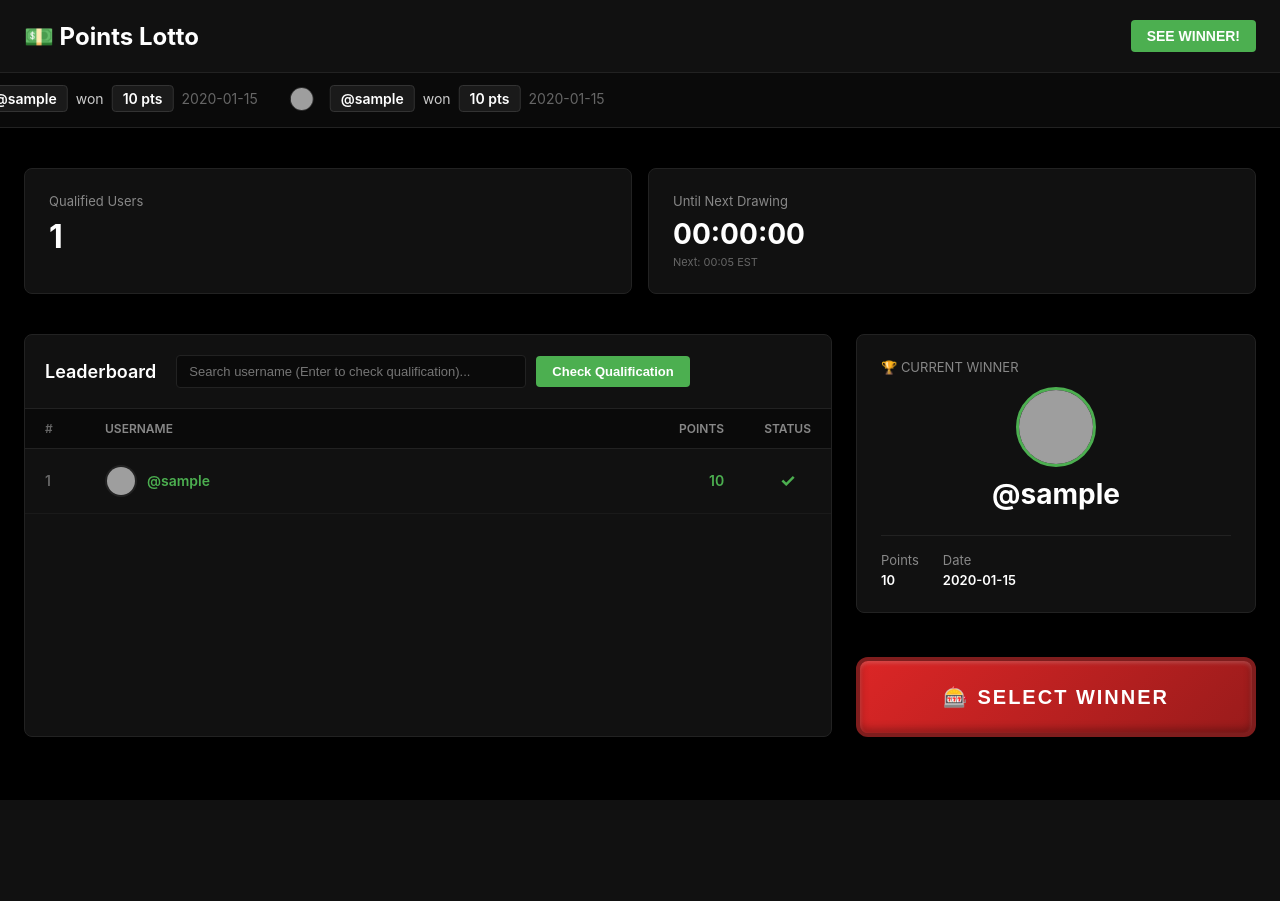
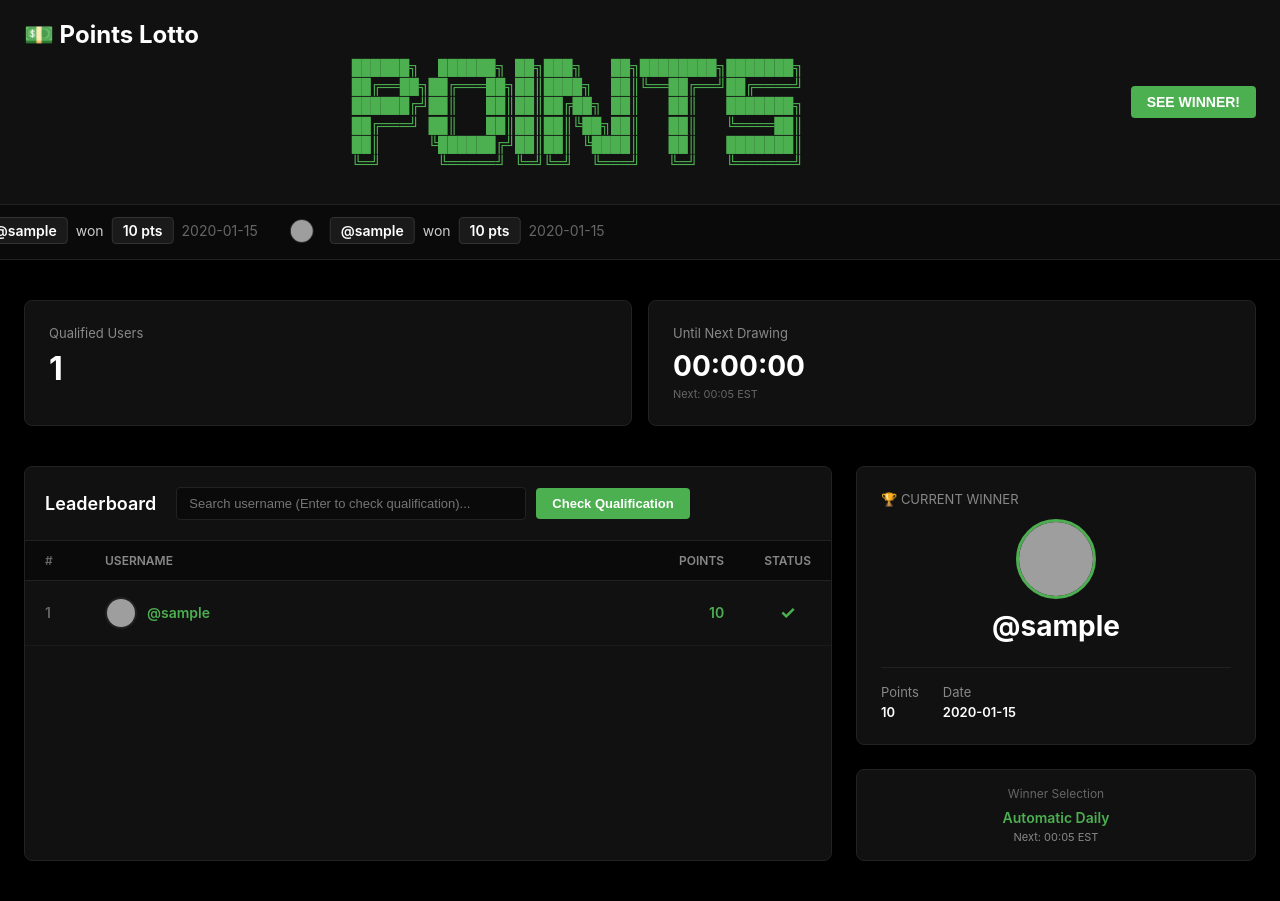
Before and after one commit to bigfishlaker/points-lotto, a Flask app: page / in a window 1280 px wide. Before the commit the page ends 800 px from the top, so only its background shows below. Run offline with Flask 3, Linux system fonts and the light colour scheme; tables that the repository leaves empty hold one stand-in row (values such as "Sample post"); a database or web service that is not in the repository returns one stand-in record (values such as "Sample title"); data that the repository does not hold is empty; grey boxes are pictures that could not be loaded.

Commit message:
Remove manual Select Winner button, add ASCII art POINTS!, clarify terminal is view-only

```diff
--- a/templates/index.html
+++ b/templates/index.html
@@ -42,6 +42,16 @@
             font-size: 24px;
             font-weight: 700;
             color: #fff;
+        }
+
+        .ascii-art {
+            font-family: 'Courier New', monospace;
+            font-size: 16px;
+            line-height: 1.2;
+            color: #4CAF50;
+            white-space: pre;
+            text-align: center;
+            margin: 10px 0;
         }
 
         /* Winners Ticker */
@@ -629,7 +639,15 @@
 <body>
     <div class="header">
         <div class="header-content">
-            <div class="logo">💵 Points Lotto</div>
+            <div style="flex: 1;">
+                <div class="logo">💵 Points Lotto</div>
+                <div class="ascii-art">██████╗  ██████╗ ██╗███╗   ██╗████████╗███████╗
+██╔══██╗██╔═══██╗██║████╗  ██║╚══██╔══╝██╔════╝
+██████╔╝██║   ██║██║██╔██╗ ██║   ██║   ███████╗
+██╔═══╝ ██║   ██║██║██║╚██╗██║   ██║   ╚════██║
+██║     ╚██████╔╝██║██║ ╚████║   ██║   ███████║
+╚═╝      ╚═════╝ ╚═╝╚═╝  ╚═══╝   ╚═╝   ╚══════╝</div>
+            </div>
             <button onclick="viewWinner()"
                     style="background: #4CAF50; border: none; padding: 8px 16px;
                            color: #fff; font-size: 14px; border-radius: 4px; cursor: pointer; font-weight: 600;">
@@ -788,10 +806,12 @@
                 </div>
                 {% endif %}
 
-                <!-- Arcade Button -->
-                <button class="arcade-button" onclick="showRngTerminal(); showWinnerProcess();" style="margin-top: 20px;">
-                    🎰 Select Winner
-                </button>
+                <!-- Note: Winner selection is automatic at 00:05 EST daily -->
+                <div style="background: #111; border: 1px solid #222; border-radius: 8px; padding: 16px; margin-top: 20px; text-align: center;">
+                    <div style="font-size: 12px; color: #666; margin-bottom: 8px;">Winner Selection</div>
+                    <div style="font-size: 14px; color: #4CAF50; font-weight: 600;">Automatic Daily</div>
+                    <div style="font-size: 11px; color: #888; margin-top: 4px;">Next: 00:05 EST</div>
+                </div>
             </div>
         </div>
     </div>
@@ -874,6 +894,12 @@
         }
 
         // RNG Terminal functions
+        /**
+         * VIEW WINNER BUTTON (Top Right):
+         * Opens the RNG terminal modal to view today's winner and the selection process.
+         * This is VIEW-ONLY - winner selection happens automatically at 00:05 EST daily.
+         * Shows: Today's winner, points, selection details, RNG seed, and verification hash.
+         */
         function viewWinner() {
             showRngTerminal();
             loadCurrentWinnerDisplay();
@@ -961,12 +987,18 @@
                 });
         }
 
+        /**
+         * SHOW WINNER PROCESS:
+         * Displays the animated RNG selection process in the terminal.
+         * This recreates the selection steps that happened automatically.
+         * VIEW-ONLY - does not actually select a winner (that happens automatically).
+         */
         function showWinnerProcess() {
             showRngTerminal();
             const output = document.getElementById('rngTerminalOutput');
             if (output) {
                 output.innerHTML = '';
-                addTerminalLine('$ Initializing winner selection process...', 'info', 40);
+                addTerminalLine('$ Loading winner selection process replay...', 'info', 40);
             }
 
             fetch('/api/current_winner')
@@ -974,8 +1006,10 @@
                 .then(data => {
                     if (data.success && data.winner) {
                         setTimeout(() => {
-                            addTerminalLine('$ Winner Selection Process', 'success', 35);
+                            addTerminalLine('$ Winner Selection Process (Replay)', 'success', 35);
                             addTerminalLine(`$ Drawing Date: ${data.winner.drawing_date || 'N/A'}`, 'info', 30);
+                            addTerminalLine('', 'info', 0);
+                            addTerminalLine('$ Note: Selection happens automatically at 00:05 EST', 'data', 30);
                             addTerminalLine('', 'info', 0);
                             setTimeout(() => {
                                 addTerminalLine('$ Step 1: Fetching fresh leaderboard data...', 'info', 40);
@@ -1029,6 +1063,7 @@
                         setTimeout(() => {
                             addTerminalLine('$ No winner available', 'error', 40);
                             addTerminalLine('$ Next drawing: 00:05 EST', 'info', 40);
+                            addTerminalLine('$ Selection happens automatically', 'info', 40);
                         }, 1000);
                     }
                 });
```
